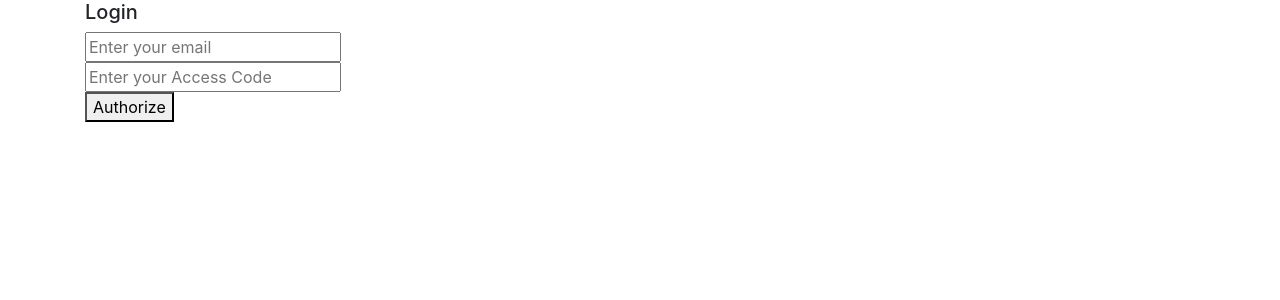
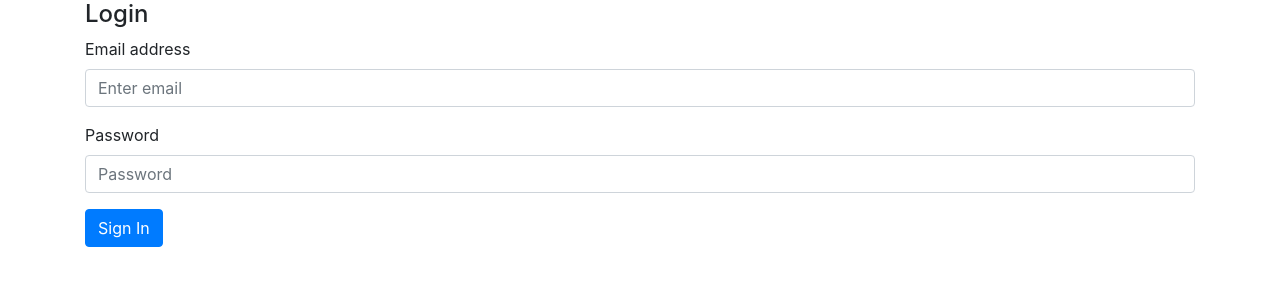
Before and after one commit to LarsErlandson5/tech-cage, a React (Create React App) app: page / in a window 1280 px wide. Shown: the top 300 px of the page. Built offline with nearby package versions, Linux system fonts and the light colour scheme.

Commit message:
update login form

```diff
--- a/src/app/pages/Landing/LoginForm/index.js
+++ b/src/app/pages/Landing/LoginForm/index.js
@@ -1,28 +1,27 @@
-import React, { useState } from 'react';
+import React from 'react';
 import {
+  Button,
   Container,
   Row,
-  Col
+  Col,
+  Form
 } from 'react-bootstrap'
 import Axios from 'axios';
-import { useCookies } from 'react-cookie'
+import { Cookies } from 'react-cookie'
 
-function LoginForm() {
-  const [cookies, setCookie] = useCookies(['techCage']) // eslint-disable-line
-  const [email, setEmail] = useState();
-  const [password, setPassword] = useState()
-
-  const handleSubmit = (event) => {
+export default class LoginPage extends React.Component {
+  handleSubmit = (event) => {
     event.preventDefault();
+    event.stopPropagation();
 
     Axios.post('http://localhost:3001/api/validate', {
-      email: email,
-      password: password
+      email: this.state.email,
+      password: this.state.password
     })
       .then(response => {
         if (response.data === true) {
-          setCookie('techCage', email, { path: '/' })
-          window.location.href = '/homepage';
+          Cookies.set('techCage', this.state.email, '/')
+          window.location.href = '/HomePage';
         } else {
           alert('Incorrect!')
         }
@@ -32,44 +31,43 @@ function LoginForm() {
       });
   }
 
-  const onChangeEmail = (e) => {
-    setEmail(e.target.value)
+  onChangeEmail = (e) => {
+    this.setState({
+      email: e.target.value
+    })
   }
 
-  const onChangePassword = (e) => {
-    setPassword(e.target.value)
+  onChangePassword = (e) => {
+    this.setState({
+      password: e.target.value
+    })
   }
 
+  render() {
     return (
       <Container>
         <Row>
           <Col>
-          <div className="loginWrap">
-            <div className="input">
-              <form className="input" onSubmit={handleSubmit}>
-                <div>
-                  <h5>Login</h5>
-                </div>
-                <div>
-                  <input type="text" name="email" placeholder="Enter your email" onChange={(e) => onChangeEmail(e)} required />
-                </div>
-                <div>
-                  <input type="password" name="password" placeholder="Enter your Access Code" onChange={(e) => onChangePassword(e)} required />
-                </div>
-                <div>
-                  <div>
-                    <span>
-                      <button className="submit" type="submit">Authorize</button>
-                    </span>
-                  </div>
-                </div>
-              </form>
-            </div>
-          </div>
+            <h4>Login</h4>
+          </Col>
+        </Row>
+        <Row>
+          <Col>
+            <Form onSubmit={this.handleSubmit}>
+              <Form.Group controlId="formBasicEmail">
+                <Form.Label>Email address</Form.Label>
+                <Form.Control type="email" placeholder="Enter email" onChange={this.onChangeEmail} />
+              </Form.Group>
+
+              <Form.Group controlId="formBasicPassword">
+                <Form.Label>Password</Form.Label>
+                <Form.Control type="password" placeholder="Password" onChange={this.onChangePassword} />
+              </Form.Group>
+              <Button variant="primary" type="submit">Sign In</Button>
+            </Form>
           </Col>
         </Row>
       </Container>
     )
   }
-
-export default LoginForm
+}
```
Lines whose indentation alone changed are shown as unchanged.
